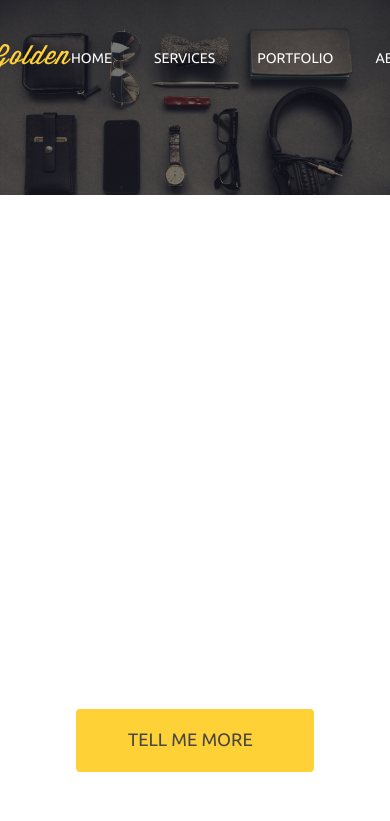
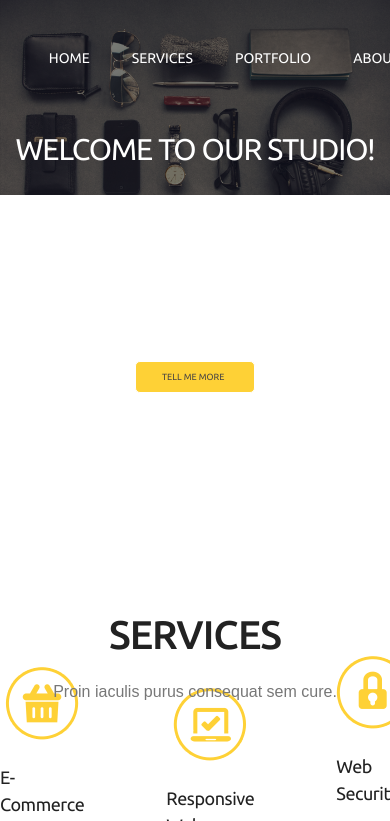
Before and after one commit to ifUnnymaN/golden, a plain HTML site: page index.html in a window 390 px wide. Shown: the top 821 px of the page. Drawn offline with nearby package versions, Linux system fonts and the light colour scheme.

Commit message:
started_mobile_adapt

```diff
--- a/css/main.css
+++ b/css/main.css
@@ -455,3 +455,115 @@ section .content__middle {
   justify-content: flex-end; */
   margin-bottom: 90px;
 }
+
+/* =======================
+===== MEDIA MEDIA ========
+======================  */
+
+/* При ширине экрана в 990пх и менее - будет выполнен медиа запрос: */
+@media (max-width: 990px) {
+  .container {
+    width: 100%;
+  }
+
+  .header__menu {
+    justify-content: center;
+    margin-bottom: 100px;
+  }
+
+  .header__list {
+    margin-left: 80px;
+  }
+
+  .content__title1 {
+    font-size: 50px;
+  }
+
+  .content__title2 {
+    font-size: 30px;
+  }
+
+  .content__middle {
+    width: 100%;
+  }
+}
+
+@media (max-width: 756px) {
+  .container {
+    width: 100%;
+    margin: 0 auto;
+  }
+
+  .header__menu {
+    justify-content: center;
+    margin-bottom: 60px;
+  }
+
+  .header__list {
+    margin-left: 80px;
+  }
+
+  .content__title1 {
+    font-size: 30px;
+  }
+
+  .content__title2 {
+    font-size: 50px;
+  }
+
+  .btn__header-content a {
+    width: 120px;
+    height: 32px;
+    font-size: 9px;
+    text-transform: uppercase;
+    border: 1px solid #fff;
+    padding: 12px 26px 13px 26px;
+    border-radius: 5px;
+    background-color: #fed136;
+    margin-bottom: 93px;
+  }
+
+  .content__middle {
+    width: 100%;
+  }
+}
+
+@media (max-width: 424px) {
+  .container {
+    width: 100%;
+    margin: 0 auto;
+  }
+
+  .header__menu {
+    justify-content: center;
+    margin-bottom: 60px;
+  }
+
+  .header__list {
+    margin-left: 80px;
+  }
+
+  .content__title1 {
+    font-size: 30px;
+  }
+
+  .content__title2 {
+    font-size: 50px;
+  }
+
+  .btn__header-content a {
+    width: 120px;
+    height: 32px;
+    font-size: 9px;
+    text-transform: uppercase;
+    border: 1px solid #fff;
+    padding: 12px 26px 13px 26px;
+    border-radius: 5px;
+    background-color: #fed136;
+    margin-bottom: 93px;
+  }
+
+  .content__middle {
+    width: 100%;
+  }
+}
```
